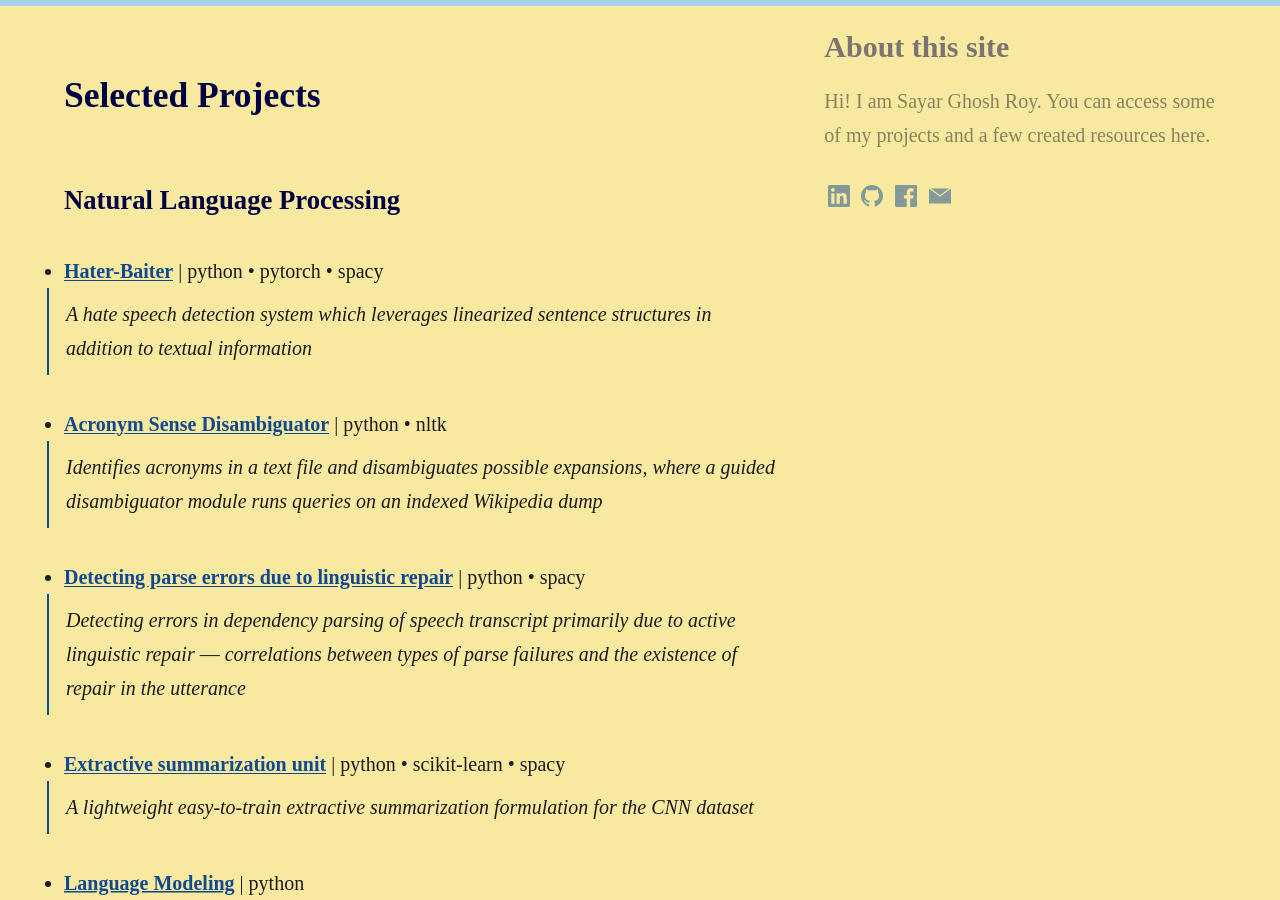
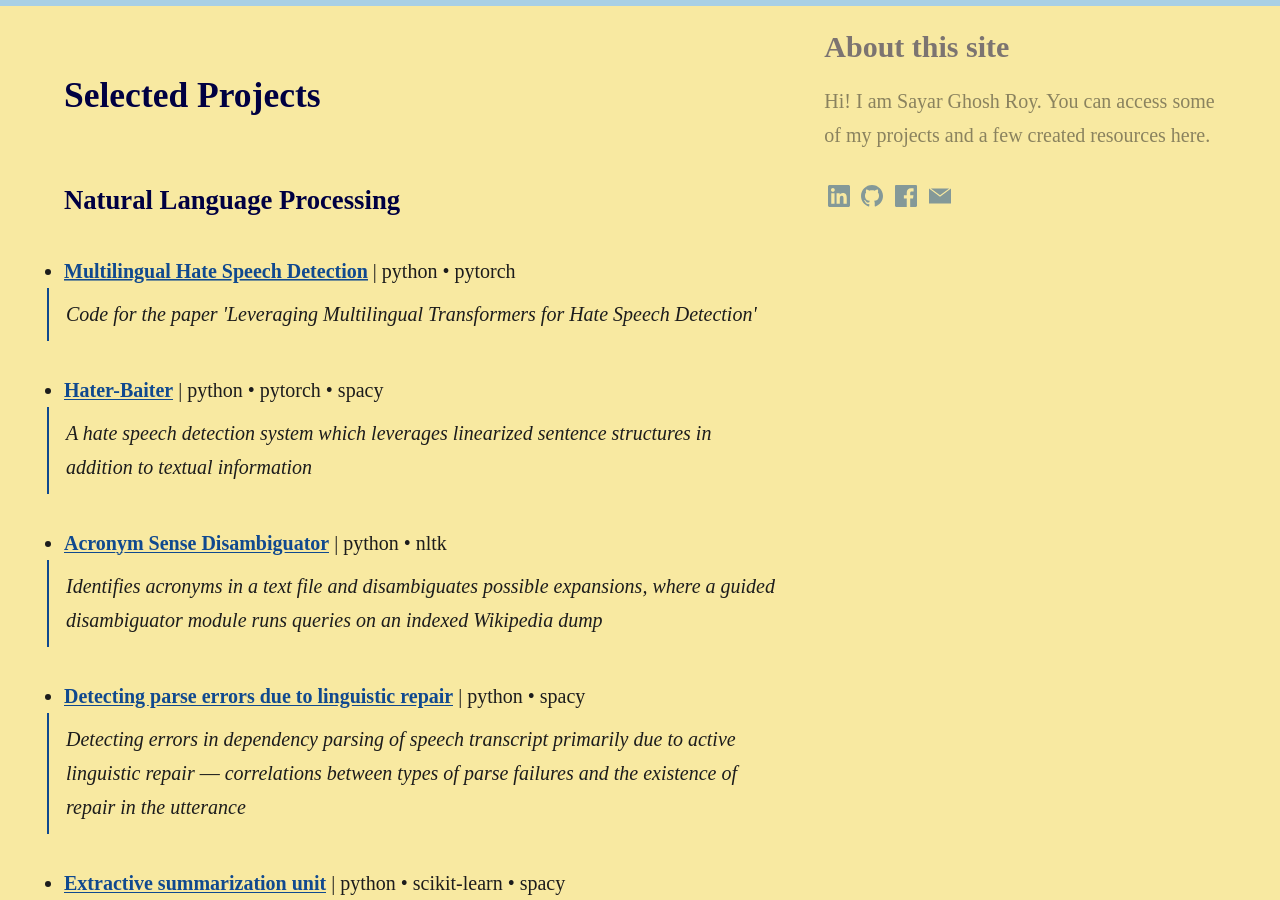
Before and after one commit to sayarghoshroy/sayarghoshroy.github.io, a Jekyll site: the page built from work.md, in a window 1280 px wide and 900 px high, scrolled down 414 px. Built offline with Jekyll 4.4.1, drawn with Linux system fonts in a browser that asks for light colours; some web fonts are replaced.

Commit message:
Added Project

```diff
--- a/work.md
+++ b/work.md
@@ -12,6 +12,9 @@ aside: true
 ## Selected Projects <br><br>
 
 #### Natural Language Processing <br><br>
+
+- [<b>Multilingual Hate Speech Detection</b>](https://github.com/sayarghoshroy/Hate-Speech-Detection) \| python • pytorch
+> <p style="align: justify">Code for the paper 'Leveraging Multilingual Transformers for Hate Speech Detection'</p>
 
 - [<b>Hater-Baiter</b>](https://github.com/sayarghoshroy/hater-baiter) \| python • pytorch • spacy
 > <p style="align: justify">A hate speech detection system which leverages linearized sentence structures in addition to textual information</p>
```
